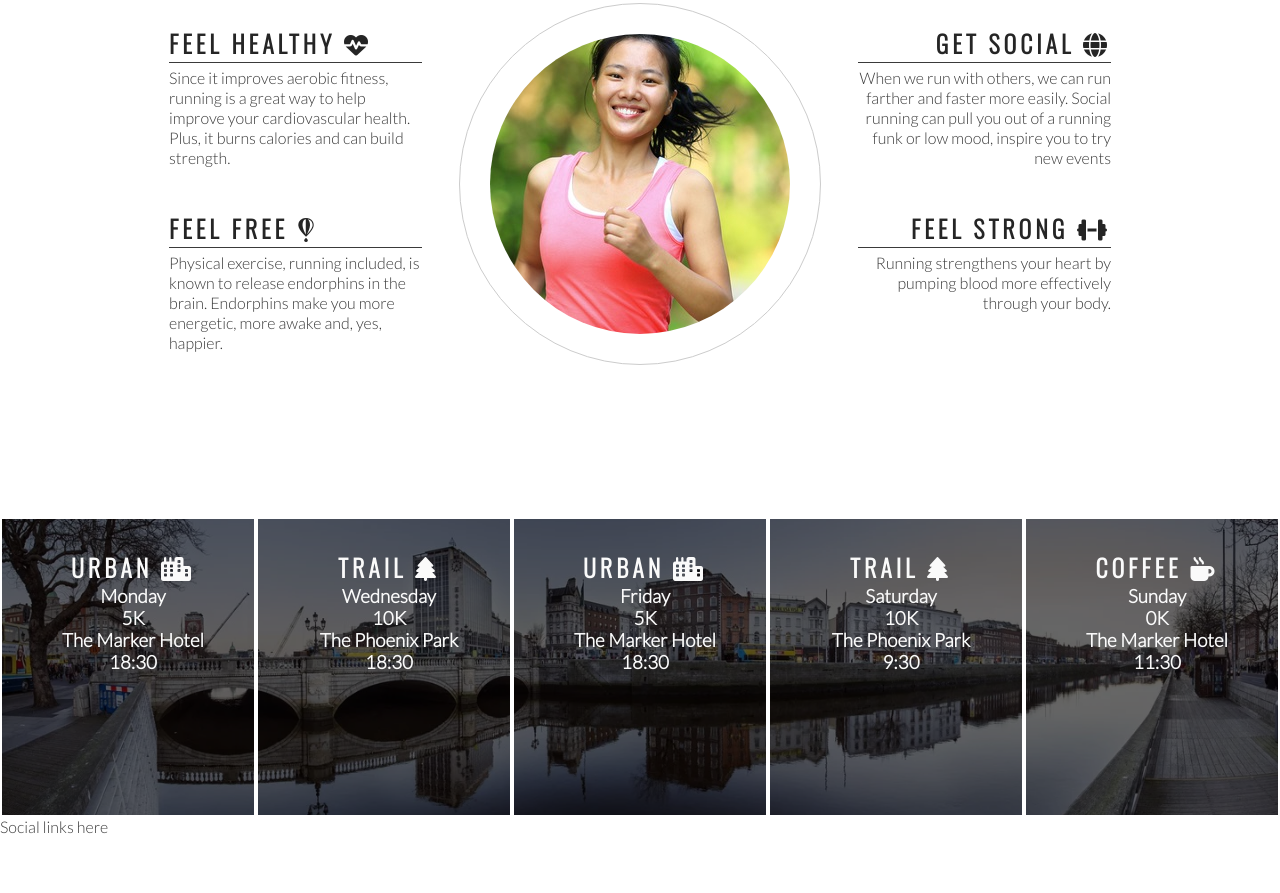
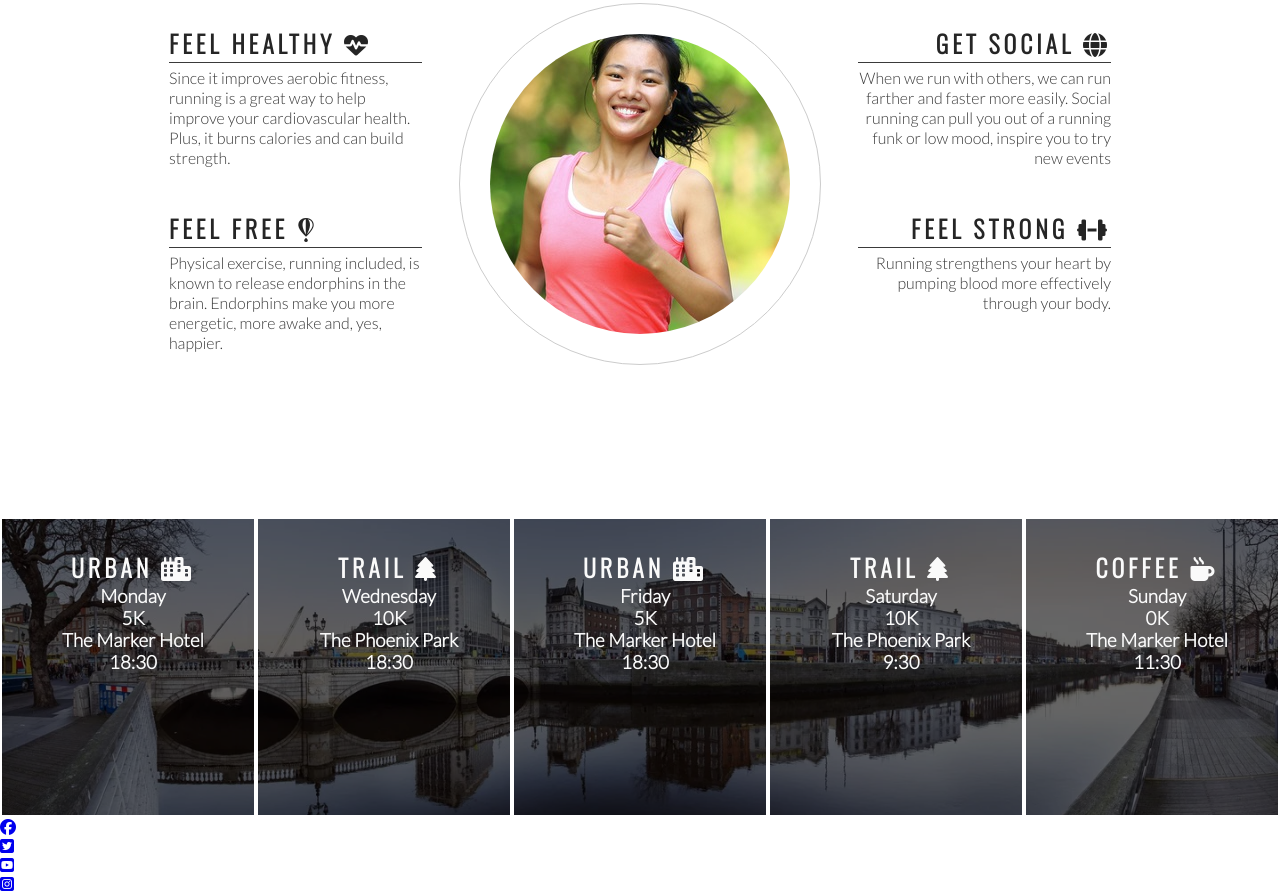
Before and after one commit to Cesargarciajr/love-running, a plain HTML site: page index.html in a window 1280 px wide. Shown: the part 778-1671 px from the top of the page. Before the commit the page ends 1614 px from the top, so only its background shows below. Drawn offline with nearby package versions, Linux system fonts and the light colour scheme.

Commit message:
Add social media icons to footer

```diff
--- a/index.html
+++ b/index.html
@@ -43,14 +43,16 @@
                 <h2>Feel Healthy <i class="fa-solid fa-heart-pulse"></i></h2>
                 <hr>
                 <p>
-                    Since it improves aerobic fitness, running is a great way to help improve your cardiovascular health. Plus, it burns calories and can build strength.
+                    Since it improves aerobic fitness, running is a great way to help improve your cardiovascular health.
+                    Plus, it burns calories and can build strength.
                 </p>
             </div>
             <div class="left-about-heading">
                 <h2>Feel Free <i class="fa-brands fa-fly"></i></h2>
                 <hr>
                 <p>
-                    Physical exercise, running included, is known to release endorphins in the brain. Endorphins make you more energetic, more awake and, yes, happier.
+                    Physical exercise, running included, is known to release endorphins in the brain.
+                    Endorphins make you more energetic, more awake and, yes, happier.
                 </p>
             </div>
         </div>
@@ -59,7 +61,8 @@
                 <h2>Get Social <i class="fa-solid fa-globe"></i></h2>
                 <hr>
                 <p>
-                    When we run with others, we can run farther and faster more easily. Social running can pull you out of a running funk or low mood, inspire you to try new events
+                    When we run with others, we can run farther and faster more easily.
+                    Social running can pull you out of a running funk or low mood, inspire you to try new events
                 </p>
             </div>
             <div class="right-about-heading">
@@ -116,7 +119,24 @@
         </div>
     </section>
     <footer>
-        Social links here
+        <ul>
+            <li>
+                <a href="http://facebook.com" target="_blank" rel="noopener"
+                aria-label="Visit our Facebook page (Opens in a new tab)"><i class="fa-brands fa-facebook"></i></a>
+            </li>
+            <li>
+                <a href="http://twitter.com" target="_blank" rel="noopener"
+                aria-label="Visit our Twitter page (Opens in a new tab)"><i class="fa-brands fa-square-twitter"></i></i></a>
+            </li>
+            <li>
+                <a href="http://youtube.com" target="_blank" rel="noopener"
+                aria-label="Visit our Youtube page (Opens in a new tab)"><i class="fa-brands fa-square-youtube"></i></i></i></a>
+            </li>
+            <li>
+                <a href="http://instagram.com" target="_blank" rel="noopener"
+                aria-label="Visit our Instagram page (Opens in a new tab)"><i class="fa-brands fa-square-instagram"></i></i></a>
+            </li>
+        </ul>
     </footer>
 
     <!-- font awesome scrypt-->
```
